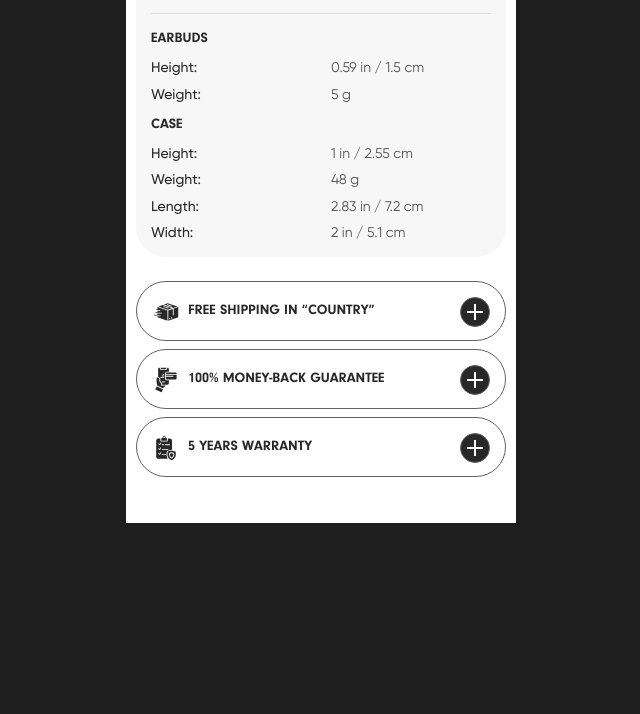
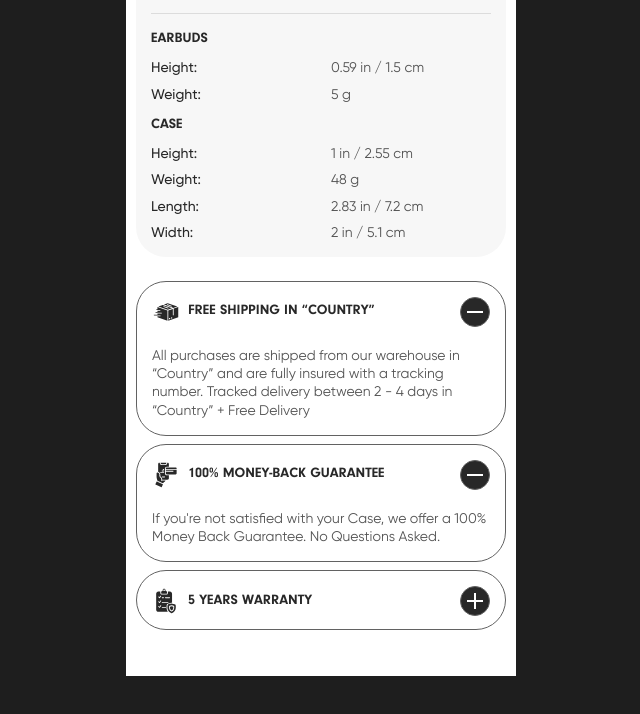
Before and after one commit to Xmfrey/WebsiteAndHtmlPrototypes-360px, a website: page app/index3.html in a window 1280 px wide. Shown: the part 1213-1927 px from the top of the page, without its empty margins (319-959 px from the left). Before the commit the page ends 1796 px from the top, so only its background shows below. Drawn offline with Linux system fonts and the light colour scheme.

Commit message:
data updated

```diff
--- a/app/index3.html
+++ b/app/index3.html
@@ -370,7 +370,7 @@
 
           <div class="page__shipping shipping">
             <div class="shipping__body">
-              <div class="shipping__item">
+              <div class="shipping__item active">
                 <div class="shipping__item-header">
                   <div class="shipping__item-title">
                     <img
@@ -381,7 +381,7 @@
                     Free shipping in “Country”
                   </div>
 
-                  <div class="shipping__item-cross"></div>
+                  <div class="shipping__item-cross active"></div>
                 </div>
 
                 <p class="shipping__item-description">
@@ -390,7 +390,7 @@
                   between 2 - 4 days in “Country” + Free Delivery
                 </p>
               </div>
-              <div class="shipping__item">
+              <div class="shipping__item active">
                 <div class="shipping__item-header">
                   <div class="shipping__item-title">
                     <img
@@ -401,7 +401,7 @@
                     100% money-back guarantee
                   </div>
 
-                  <div class="shipping__item-cross"></div>
+                  <div class="shipping__item-cross active"></div>
                 </div>
 
                 <p class="shipping__item-description">
```
